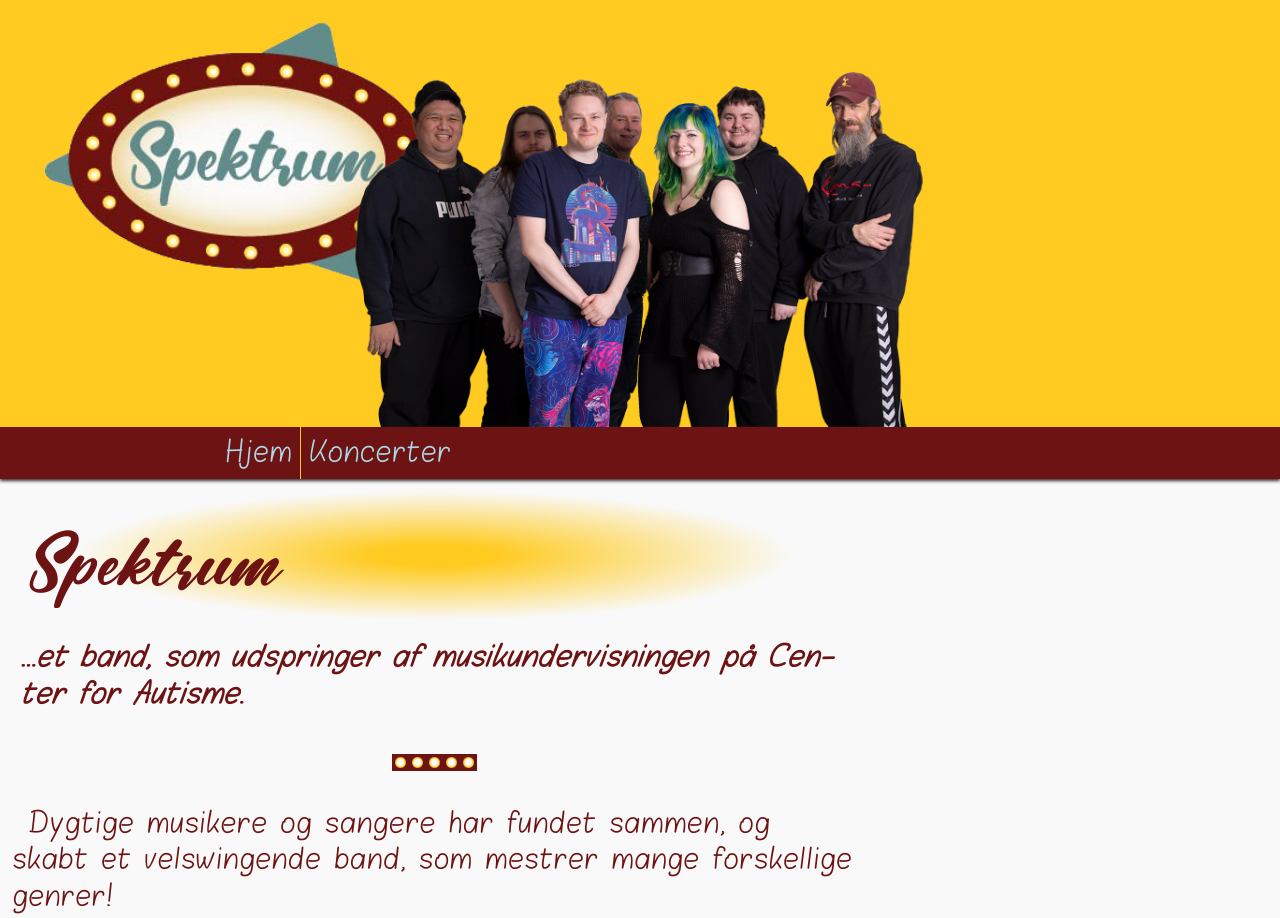
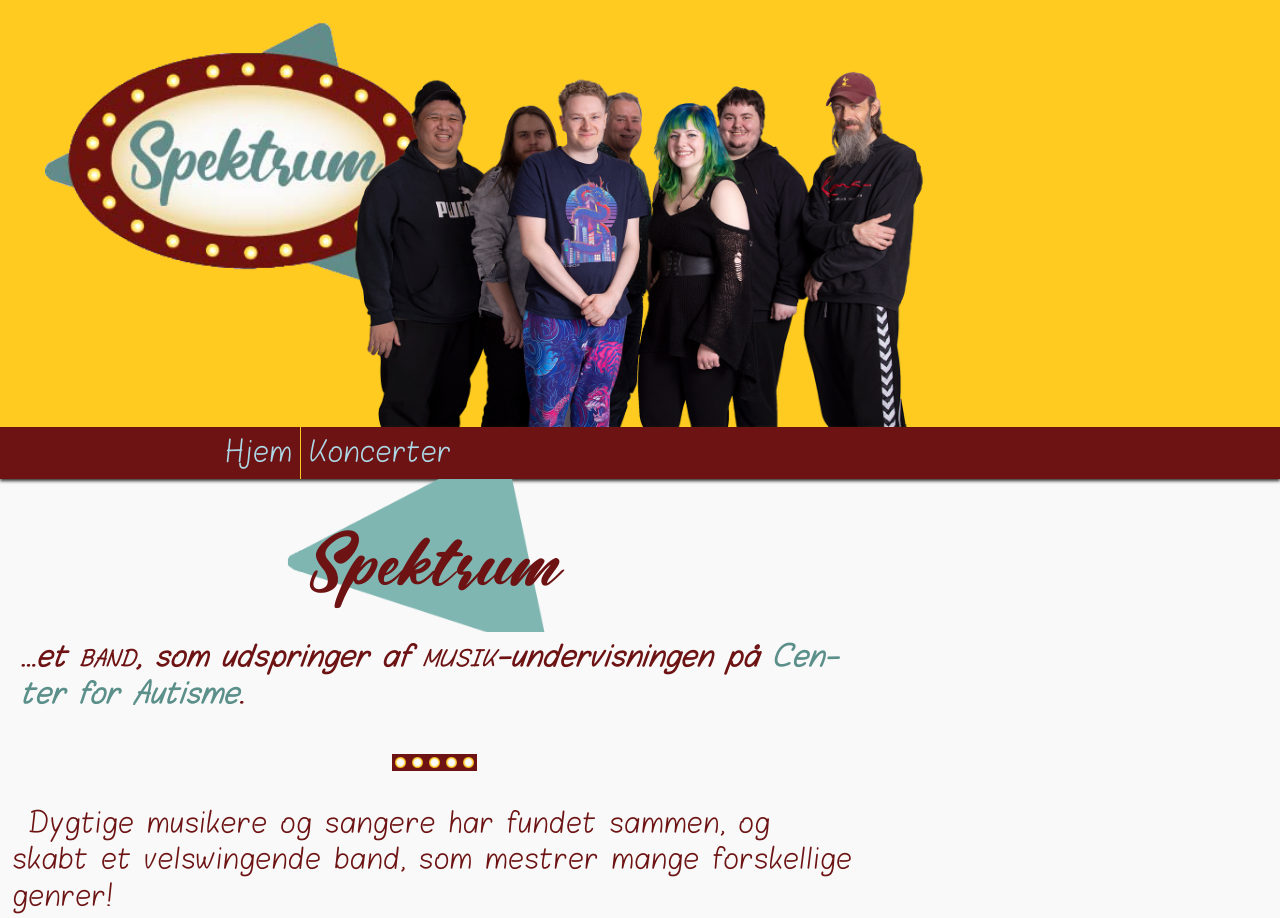
Before and after one commit to center-for-autisme/spektrumband.dk, a PHP site: page / in a window 1280 px wide. Shown: the top 918 px of the page. Run offline with PHP 8.4, Linux system fonts and the light colour scheme.

Commit message:
H1 background, blockquote adjustments etc.

```diff
--- a/index.php
+++ b/index.php
@@ -3,11 +3,11 @@ include 'header.php'; ?>
 <div id="wrapper">
     <article>
         <h1>
-            <span>S</span>pektrum
+            Spektrum
         </h1>
 
-        <blockquote><b>...et band, som udspringer af musikundervisningen på Center for
-                Autisme.
+        <blockquote><b>...et <span>band</span>, som udspringer af <span>musik</span>-undervisningen på <a href="centerforautisme.dk">Center for
+                    Autisme</a>.
             </b></blockquote>
         <div class="separator"><span></span><span></span><span></span><span></span><span></span></div>
         <p>
--- a/stylesheets/base/_typography.scss
+++ b/stylesheets/base/_typography.scss
@@ -43,12 +43,15 @@ h1 {
   margin-bottom: 0rem;
   margin-top: 0;
   letter-spacing: 0.2rem;
-  padding: 3rem 33% 2rem 1rem;
-  border-radius: 0;
-  background-image: radial-gradient($brand-color 10%, transparent 60%);
-  font-style: italic;
+  padding: 3rem 1rem 2rem 1rem;
+  text-align: center;
+  background-image: image("triangle_light.png");
+  background-position: center 65%;
+  background-size: 35%;
+  background-repeat: no-repeat;
   overflow: hidden;
   font-family: $header-h1-font-stack;
+  font-style: italic;
 }
 
 h2 {
@@ -130,6 +133,11 @@ blockquote b {
   text-indent: 0;
 }
 
+blockquote span {
+  font-size: large;
+  text-transform: uppercase;
+}
+
 /*--- LINKS ---*/
 a {
   color: $link-color;
@@ -153,6 +161,10 @@ a:focus {
 
 header>nav a {
   color: $link-color;
+}
+
+#wrapper a {
+  color: $link-color-dark;
 }
 
 footer a {
--- a/stylesheets/main.css
+++ b/stylesheets/main.css
@@ -439,12 +439,15 @@ h1 {
   margin-bottom: 0rem;
   margin-top: 0;
   letter-spacing: 0.2rem;
-  padding: 3rem 33% 2rem 1rem;
-  border-radius: 0;
-  background-image: radial-gradient(rgb(255, 203, 32) 10%, transparent 60%);
-  font-style: italic;
+  padding: 3rem 1rem 2rem 1rem;
+  text-align: center;
+  background-image: url("../assets/images/triangle_light.png");
+  background-position: center 65%;
+  background-size: 35%;
+  background-repeat: no-repeat;
   overflow: hidden;
   font-family: "retrofestregular", "Brush Script MT", cursive, sans-serif;
+  font-style: italic;
 }
 
 h2 {
@@ -525,6 +528,11 @@ blockquote b {
   text-indent: 0;
 }
 
+blockquote span {
+  font-size: large;
+  text-transform: uppercase;
+}
+
 /*--- LINKS ---*/
 a {
   color: rgb(173, 216, 230);
@@ -548,6 +556,10 @@ a:focus {
 
 header > nav a {
   color: rgb(173, 216, 230);
+}
+
+#wrapper a {
+  color: rgb(91, 143, 138);
 }
 
 footer a {
```
Also changed, not shown: assets/images/triangle.png (added), assets/images/triangle_light.png (added), 2 other files.
